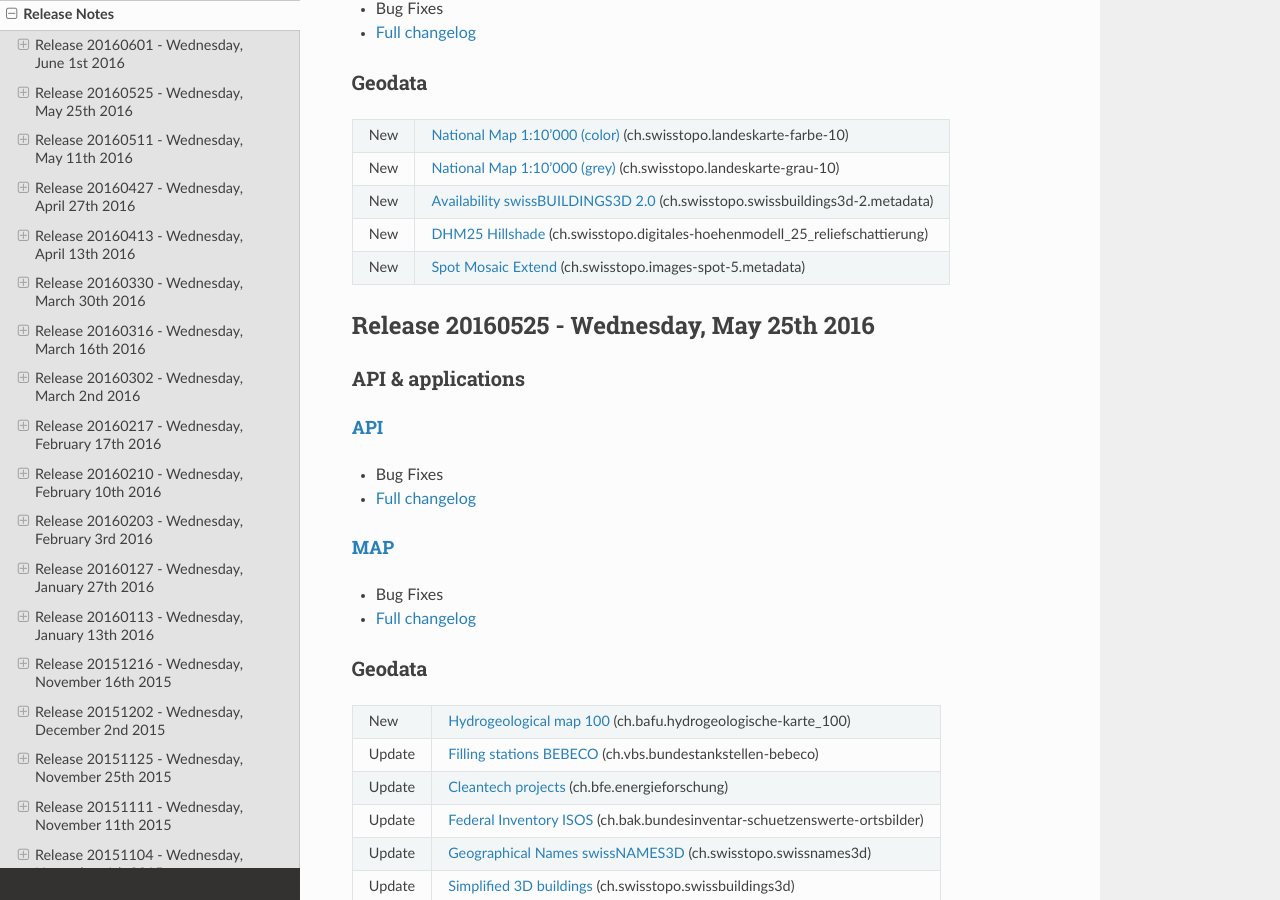
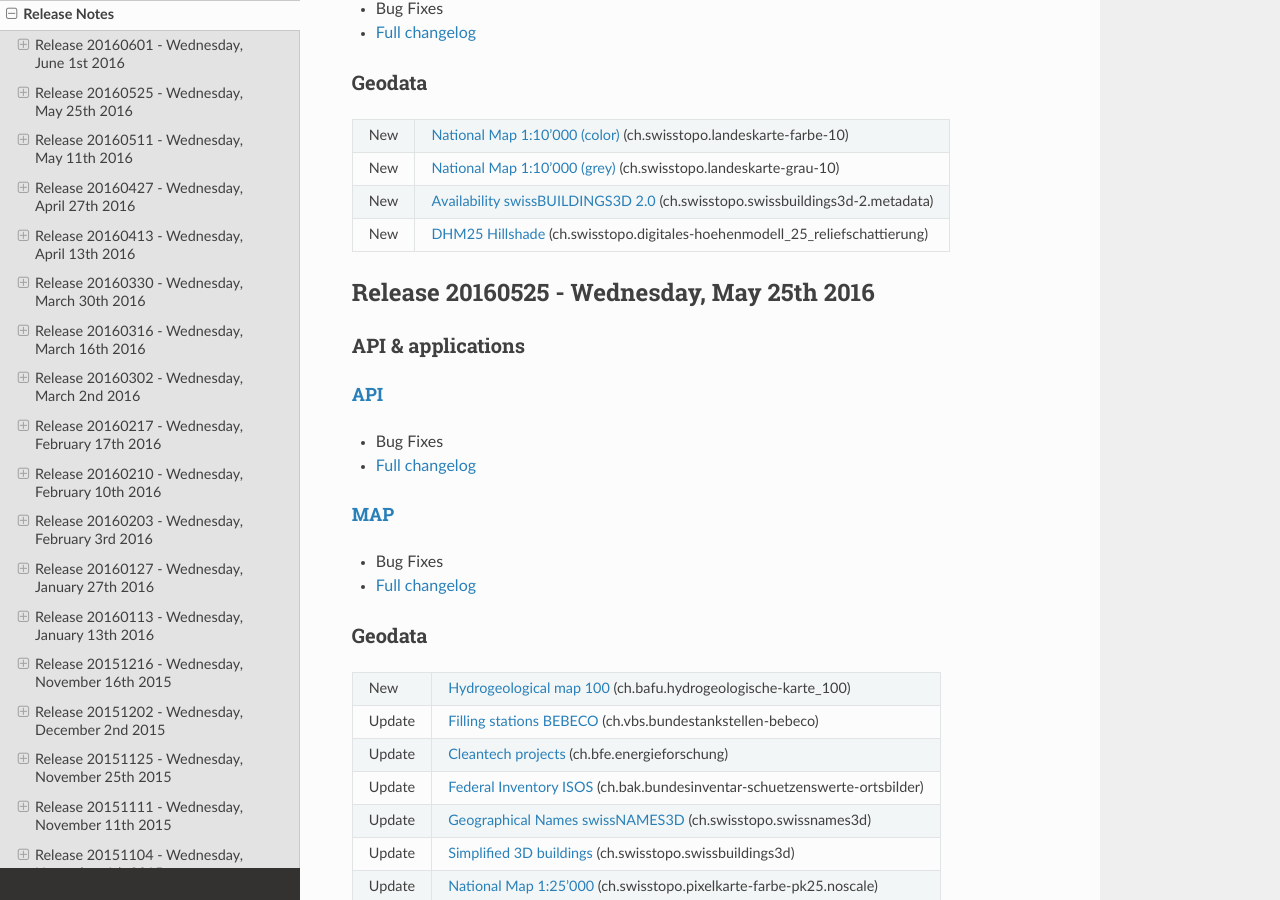
Before and after one commit to swisstopo-test/doc-chsdi3, a Sphinx documentation site: the page built from source/releasenotes/index.rst, in a window 1280 px wide and 900 px high, scrolled down 485 px. Built offline with Sphinx 7.4.7 and the Read the Docs theme 2.0.0, drawn with Linux system fonts in a browser that asks for light colours.

Commit message:
remove images-spot-5 from releasenotes

```diff
--- a/source/releasenotes/index.rst
+++ b/source/releasenotes/index.rst
@@ -45,8 +45,6 @@ Geodata
 | New    | `Availability swissBUILDINGS3D 2.0 <//map.geo.admin.ch/?layers=ch.swisstopo.swissbuildings3d-2.metadata>`__ (ch.swisstopo.swissbuildings3d-2.metadata)                 |
 +--------+------------------------------------------------------------------------------------------------------------------------------------------------------------------------+
 | New    | `DHM25 Hillshade <//map.geo.admin.ch/?layers=ch.swisstopo.digitales-hoehenmodell_25_reliefschattierung>`__ (ch.swisstopo.digitales-hoehenmodell_25_reliefschattierung) |
-+--------+------------------------------------------------------------------------------------------------------------------------------------------------------------------------+
-| New    | `Spot Mosaic Extend <//map.geo.admin.ch/?layers=ch.swisstopo.images-spot-5.metadata>`__ (ch.swisstopo.images-spot-5.metadata)                                          |
 +--------+------------------------------------------------------------------------------------------------------------------------------------------------------------------------+
 
 
```
